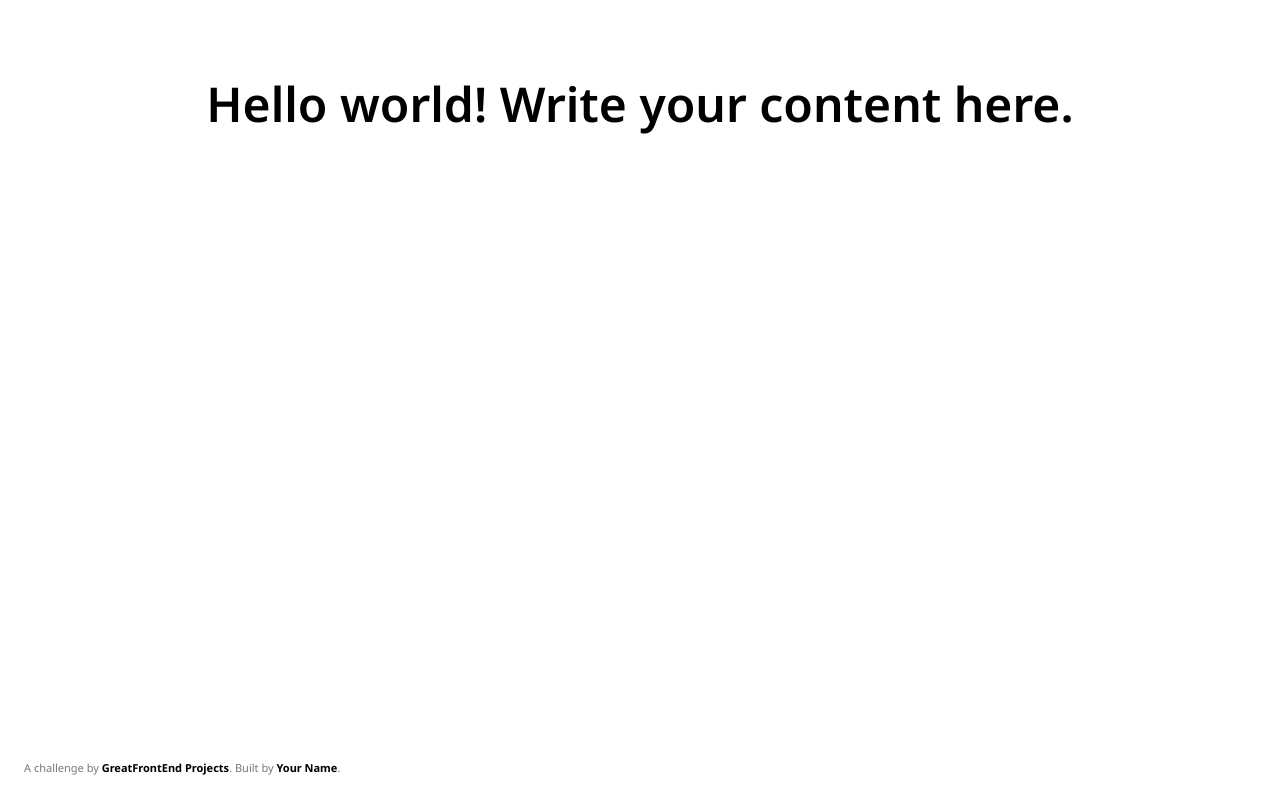
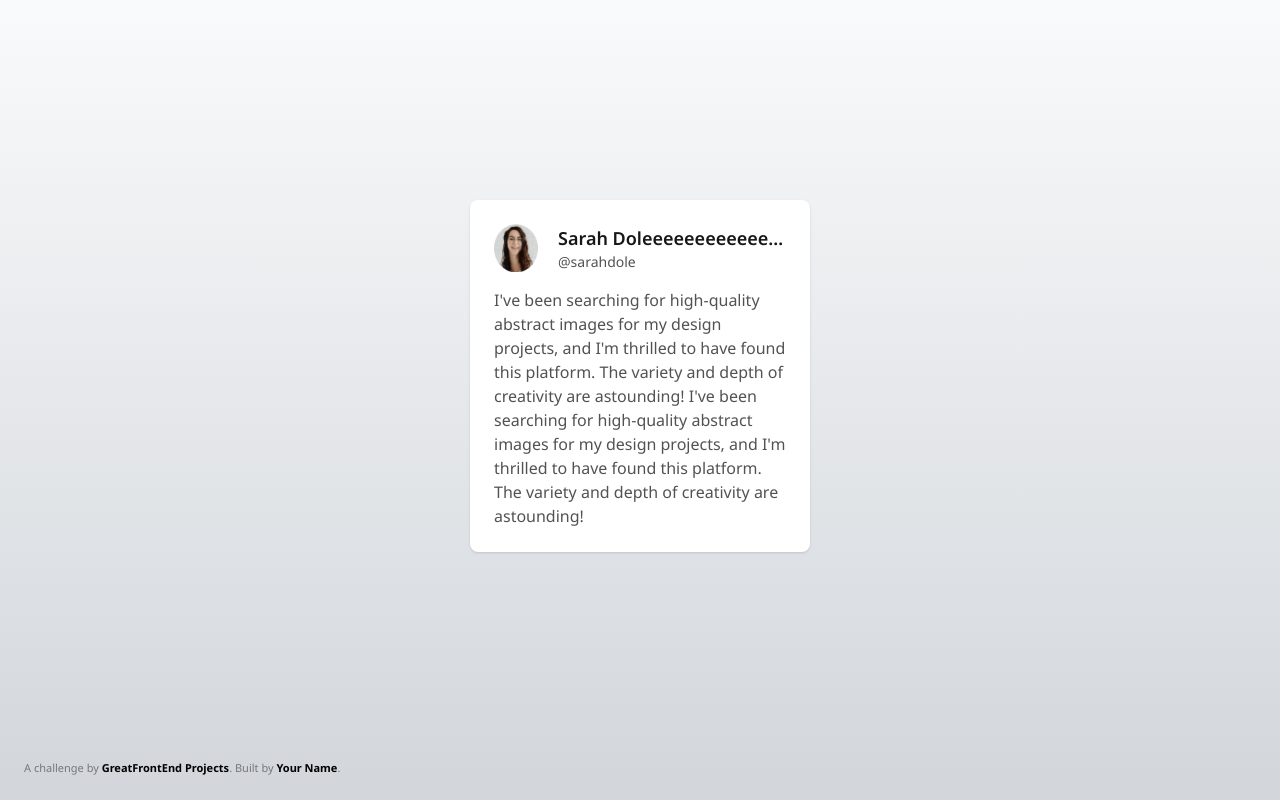
Before and after one commit to taoshika127/GFE-testimonial-card, a website: page index.html in a window 1280 px wide. Drawn offline with nearby package versions, Linux system fonts and the light colour scheme.

Commit message:
complete

```diff
--- a/css/style.css
+++ b/css/style.css
@@ -1,5 +1,9 @@
 /* Put any custom CSS styles here.  */
 /* Be sure to delete the <style> tag in index.html if you want to use this stylesheet. */
+@tailwind base;
+@tailwind components;
+@tailwind utilities;
+
 body {
   margin: 0;
   font-family: "Noto Sans", system-ui, -apple-system, BlinkMacSystemFont,
@@ -29,3 +33,28 @@ body {
   color: #000;
   font-weight: bold;
 }
+
+.container {
+  background: linear-gradient(#F9FAFB, #D2D6DB);
+  max-width: 100% !important;
+  height: 100vh;
+}
+
+.card-container {
+  width: 340px;
+  height: fit-content;
+  display: flex;
+  flex-direction: column;
+  gap: 16px;
+  background-color: #ffffff;
+  padding: 24px;
+  border-radius: 8px;
+  box-shadow: 0px 1px 2px -1px rgb(0 0 0 / 0.10), 0px 1px 3px 0 rgb(0 0 0 / 0.10);
+}
+
+.name {
+  max-width: 228px;
+  overflow: hidden;
+  white-space: nowrap;
+  text-overflow: ellipsis;
+}
--- a/index.html
+++ b/index.html
@@ -4,14 +4,14 @@
   <head>
     <meta charset="utf-8" />
     <meta name="viewport" content="width=device-width, initial-scale=1" />
-    <title>GreatFrontEnd Projects</title>
+    <title>Testimonial Card</title>
     <link rel="preconnect" href="https://fonts.googleapis.com" />
     <link rel="preconnect" href="https://fonts.gstatic.com" crossorigin />
     <link
       href="https://fonts.googleapis.com/css2?family=Noto+Sans:ital,wght@0,100..900;1,100..900&display=swap"
       rel="stylesheet"
     />
-    <link rel="stylesheet" href="css/style.css" />
+    <link rel="stylesheet" href="src/output.css" />
 
     <!-- Tailwind CDN allows you to use Tailwind classes immediately in your HTML without any installation steps.
       If you're not using Tailwind, you may delete the <script> -->
@@ -25,9 +25,26 @@
   </head>
   <body>
     <!-- Add your site or application content here -->
-    <h1 class="text-5xl text-center font-semibold pt-20">
-      Hello world! Write your content here.
-    </h1>
+    <div class="container flex justify-center">
+      <div class="card-container relative top-1/4">
+        <div class="title flex flex-row">
+          <div class="image w-1/8">
+            <img class="profil-img w-12 h-12" src="./img/profile-thumbnail.png" />
+          </div>
+          <div class="name-title w-7/8 pl-5">
+            <div class="name font-semibold text-lg text-justify text-neutral-900">Sarah Doleeeeeeeeeeeeewdfafdsdfs</div>
+            <div class="username font-normal text-sm text-neutral-600">@sarahdole</div>
+          </div>
+        </div>
+        <div class="body">
+          <div class="text max-h-30 font-normal text-base text-neutral-600">
+            I've been searching for high-quality abstract images for my design projects,
+      and I'm thrilled to have found this platform. The variety and depth of creativity are astounding! I've been searching for high-quality abstract images for my design projects,
+      and I'm thrilled to have found this platform. The variety and depth of creativity are astounding!
+          </div>
+        </div>
+      </div>
+    </div>
 
     <!-- Sarah Dole
       @sarahdole
--- /dev/null
+++ b/package.json
@@ -0,0 +1,5 @@
+{
+  "devDependencies": {
+    "tailwindcss": "^3.4.17"
+  }
+}
--- /dev/null
+++ b/tailwind.config.js
@@ -0,0 +1,8 @@
+/** @type {import('tailwindcss').Config} */
+module.exports = {
+  content: ["./src/**/*.{html,js}"],
+  theme: {
+    extend: {},
+  },
+  plugins: [],
+}
```
Also changed, not shown: src/output.css (added), 1 other file.
